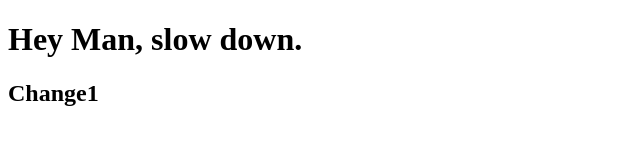
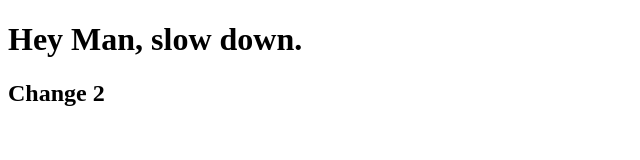
Before and after one commit to avroshk/testjenkins, a website: page app/index.html in a window 1280 px wide. Shown: the full height of the page, 0-640 px from the left. Drawn offline with nearby package versions, Linux system fonts and the light colour scheme.

Commit message:
Change 2 - all

```diff
--- a/app/index.html
+++ b/app/index.html
@@ -8,7 +8,7 @@
 	<body ng-app="myAngularApp">
 		<div ng-controller="myCtrl">
 			<h1>{{heading}}</h1>
-			<h2>Change1</h2>
+			<h2>Change 2</h2>
 		</div>
 	</body>
 </html>
```
